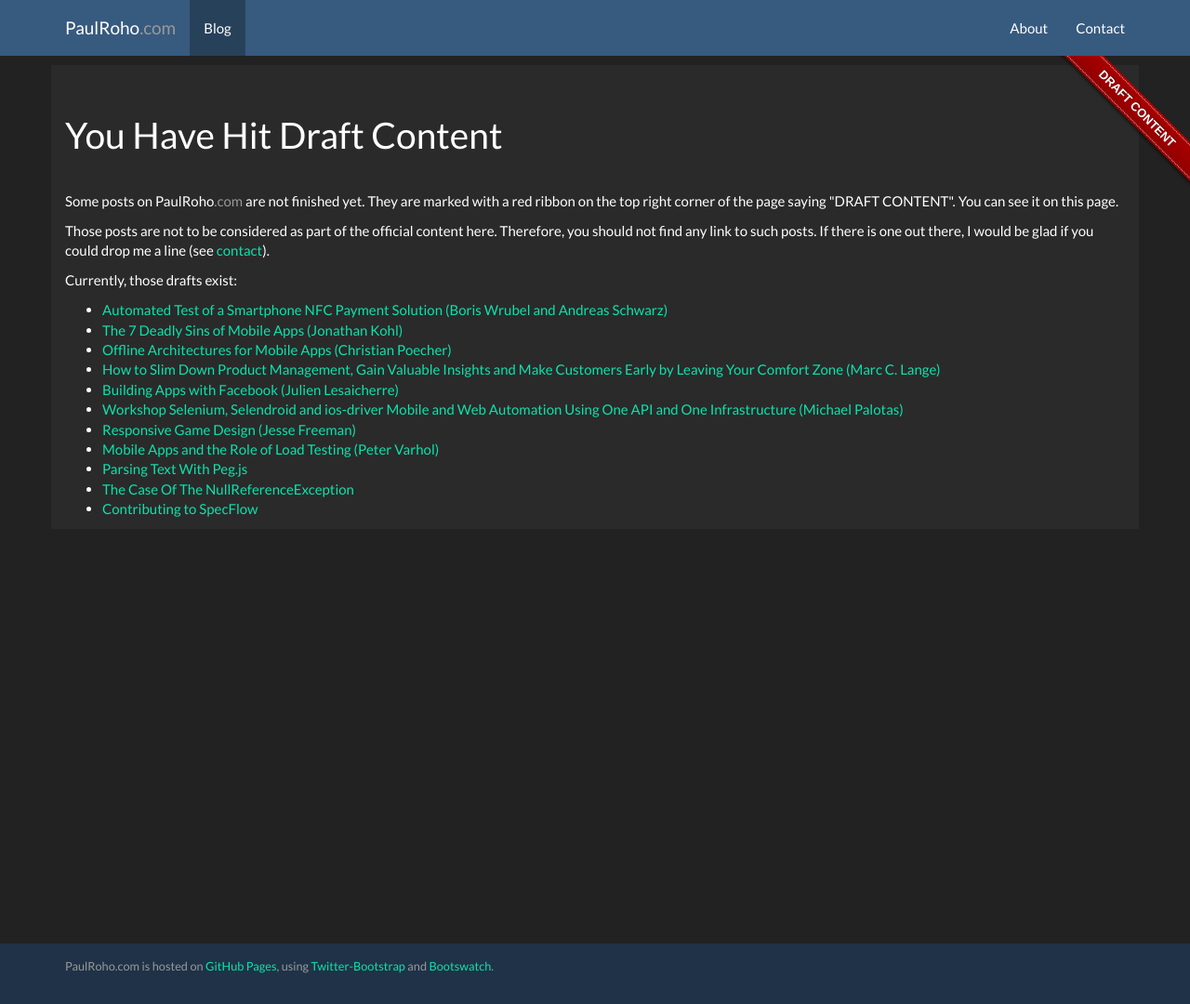
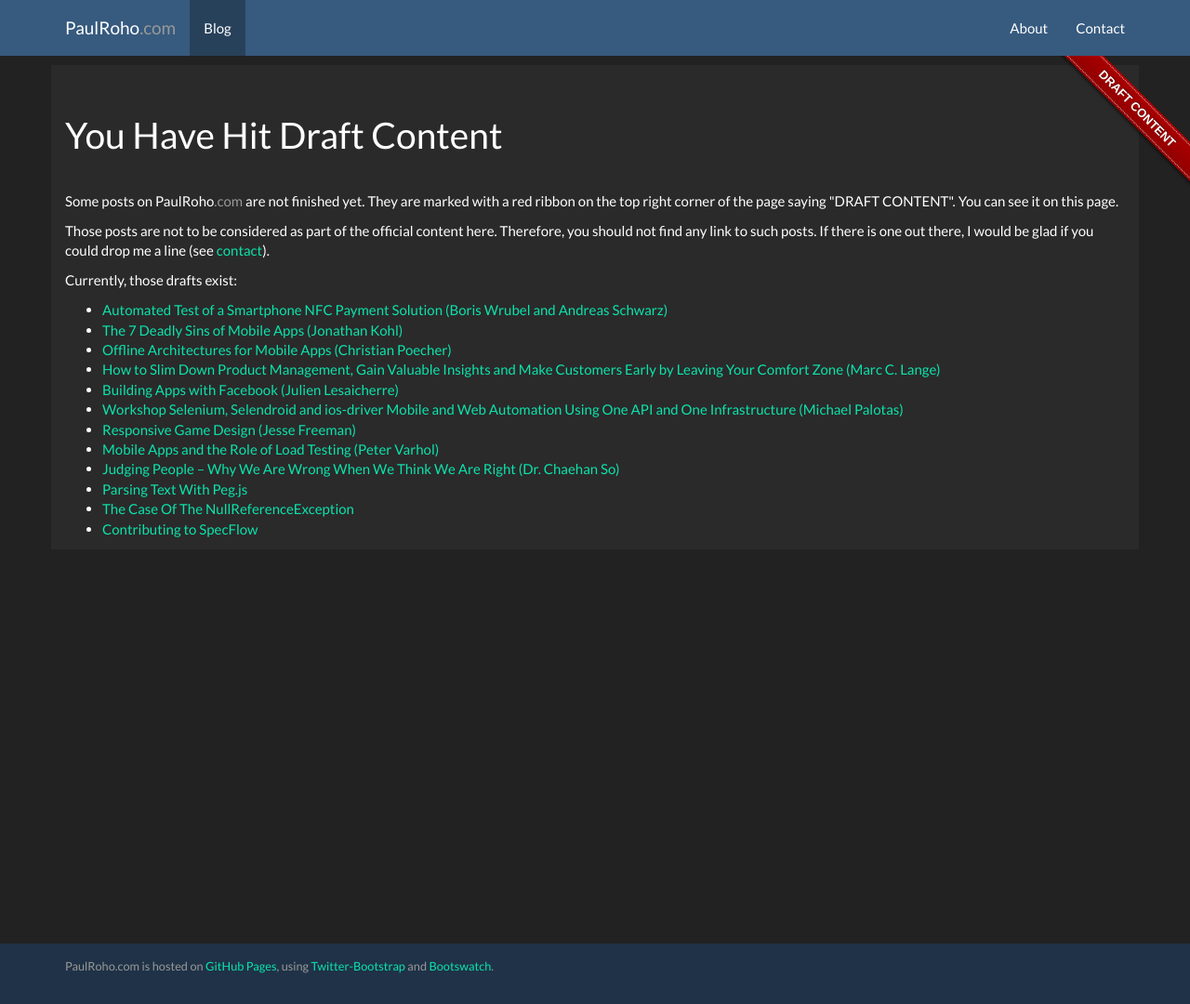
Before and after one commit to paulroho/paulroho.github.io, a Jekyll site: the page built from blog/draftcontent.html, in a window 1280 px wide and 1080 px high. Shown: the whole window at 93% size. Built offline with Jekyll 4.4.1, drawn with Linux system fonts in a browser that asks for light colours; nearby versions of some CDN libraries.

Commit message:
MAE2014: Judging People – Why We Are Wrong When We Think We Are Right (Dr. Chaehan So)

```diff
--- a/_posts/2014-09-30-Judging-People-Why-We-Are-Wrong.md
+++ b/_posts/2014-09-30-Judging-People-Why-We-Are-Wrong.md
@@ -1,11 +1,22 @@
-MAE2013, Day2 - Keynote: Judging People – Why We Are Wrong When We Think We Are Right
+---
+layout: blogdraft
+title: Judging People – Why We Are Wrong When We Think We Are Right (Dr. Chaehan So)
+tags: [Mobile App Europe 2014, Mobile Apps, Psychology]
+---
+
+Mobile App Europe 2014 Notes
+
+Keynote: Judging People – Why We Are Wrong When We Think We Are Right
 ===
-by Dr. Chaehan So
+Notes on a [session](http://mobileappeurope.com/talks/judging-people-wrong-think-right/ "Keynote: Judging People – Why We Are Wrong When We Think We Are Right")
+by [Dr. Chaehan So](http://twitter.com/agilebean/) (Axel Springer Ideas Engineering)
+at the [Mobile App Europe 2014](http://mobileappeurope.com/).
 
 ---
-Misconception: Psych derives trait from observing behaviour. Wrong: psyc research does the opposite: What is the probability for a behaviour given a trait.
+Misconception: Psychology derives trait from observing behaviour. - Wrong!
+Psychological research does the opposite: What is the probability for a behaviour given a trait?
 
-Psyc Effect size: difference/distance between averages
+Psychological Effect size: difference/distance between averages
 
 Why do we think that we are right? Because we want to be right. We're hard wired for that.
 
```
Also changed, not shown: other parts of _posts/2014-09-30-Judging-People-Why-We-Are-Wrong.md (+0 -2 lines).
